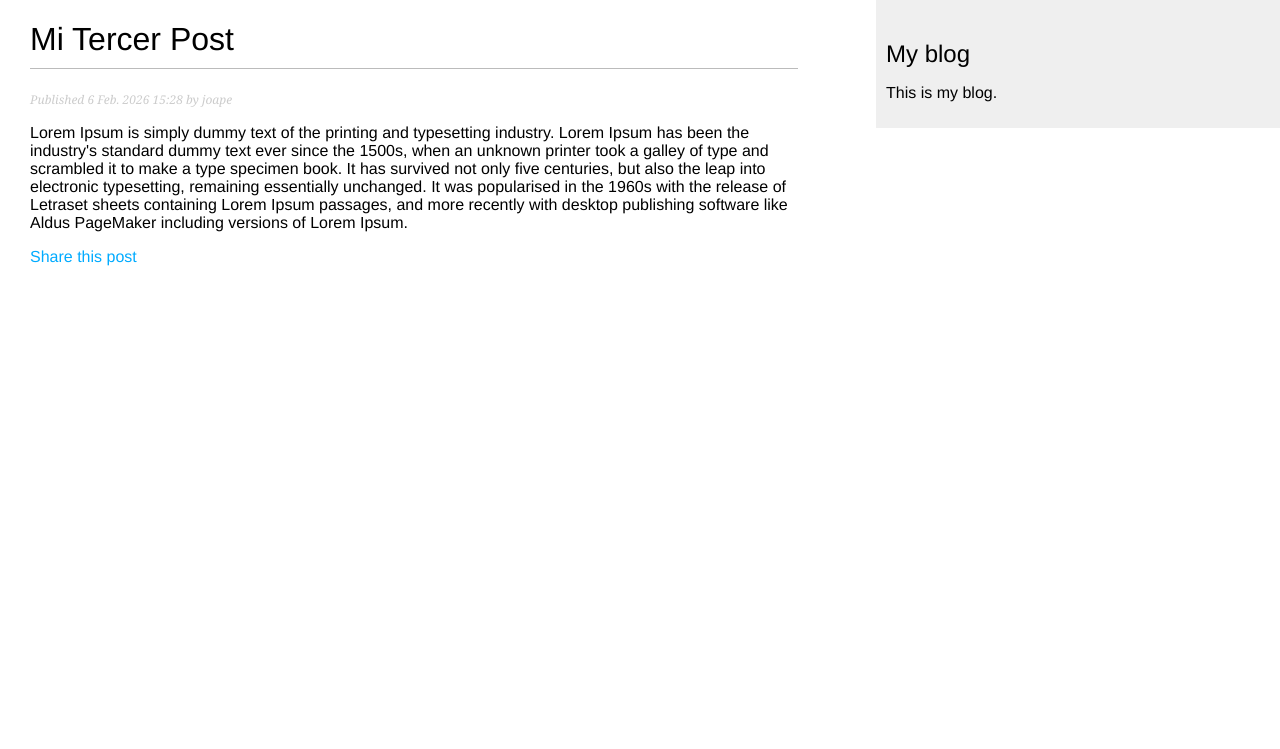
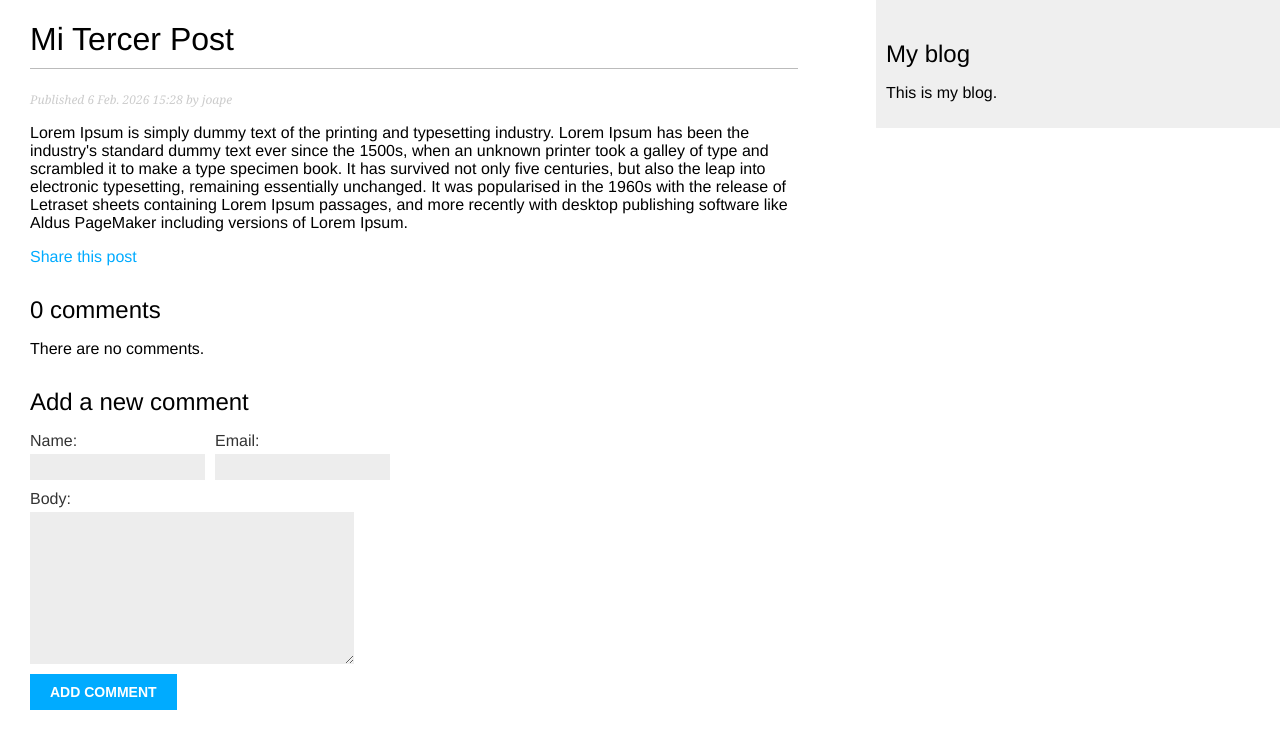
Before and after one commit to joape/MyBlog, a Django app: a page that uses blog/templates/blog/post/detail.html in a window 1280 px wide. Shown: the top 749 px of the page. Run offline with Django 5.2, Linux system fonts and the light colour scheme; data comes from the database, SQL or seed files in the repository; both versions use the stored data as it was after the commit.

Commit message:
capitulo2_completo

```diff
--- a/blog/forms.py
+++ b/blog/forms.py
@@ -1,4 +1,5 @@
 from django import forms
+from .models import Comment
 
 class EmailPostForm(forms.Form):
     name = forms.CharField(max_length=25)
@@ -8,3 +9,21 @@ class EmailPostForm(forms.Form):
         required=False,
         widget=forms.Textarea
     )
+
+class CommentBoundField(forms.BoundField):
+
+    comment_class = "comment"
+
+    def css_classes(self, extra_classes=None):
+        result = super().css_classes(extra_classes)
+        if self.comment_class not in result:
+            result += f" {self.comment_class}"
+        return result
+
+class CommentForm(forms.ModelForm):
+
+    bound_field_class = CommentBoundField
+
+    class Meta:
+        model = Comment
+        fields = ('name', 'email', 'body')
--- a/blog/models.py
+++ b/blog/models.py
@@ -9,7 +9,6 @@ class PublishedManager(models.Manager): #un administrador personalizado que se u
         return (
             super().get_queryset().filter(status=Post.Status.PUBLISHED)
         )
-
 
 class Post(models.Model):
     class Status(models.TextChoices):
@@ -60,3 +59,22 @@ class FavouritePost(models.Model):
         on_delete=models.CASCADE
     )
     created = models.DateTimeField(auto_now_add=True)
+
+class Comment(models.Model):
+    post = models.ForeignKey(
+        Post,
+        on_delete=models.CASCADE,
+        related_name='comments'
+    ) #un campo de clave foránea que se utiliza para establecer una relación entre el modelo Comment y el modelo Post. Esto permite asociar cada comentario con un post específico. El argumento on_delete=models.CASCADE indica que si un post es eliminado, todos los comentarios asociados a ese post también serán eliminados. El argumento related_name='comments' permite acceder a los comentarios de un post utilizando la sintaxis post.comments.
+    name = models.CharField(max_length=80) #un campo de texto que se utiliza para almacenar el nombre del autor del comentario.
+    email = models.EmailField() #un campo de correo electrónico que se utiliza para almacenar la dirección de correo electrónico del autor del comentario.
+    body = models.TextField() #un campo de texto que se utiliza para almacenar el contenido del comentario.
+    created = models.DateTimeField(auto_now_add=True) #un campo de fecha y hora que se utiliza para almacenar la fecha y hora de creación del comentario. El valor se establece automáticamente en la fecha y hora actual cuando se crea un nuevo comentario, gracias a auto_now_add=True.
+    updated = models.DateTimeField(auto_now=True) #un campo de fecha y hora que se utiliza para almacenar la fecha y hora de la última actualización del comentario. El valor se actualiza automáticamente cada vez que se guarda el comentario, gracias a auto_now=True.
+    active = models.BooleanField(default=True) #un campo booleano que se utiliza para indicar si el comentario está activo o no. El valor predeterminado es True, lo que significa que los comentarios estarán activos por defecto.
+
+    class Meta:
+        ordering = ('created',) #especifica el orden predeterminado de los objetos Comment cuando se consultan desde la base de datos. En este caso, se ordenarán por la fecha de creación en orden ascendente (de más antiguo a más reciente).
+
+    def __str__(self):
+        return f'Comment by {self.name} on {self.post}'
--- a/blog/templates/blog/post/detail.html
+++ b/blog/templates/blog/post/detail.html
@@ -11,4 +11,21 @@
             Share this post
         </a>
     </p>
+    {% with comments.count as total_comments %}
+        <h2>
+        {{ total_comments }} comment{{ total_comments|pluralize }}
+        </h2>
+    {% endwith %}
+    {% for comment in comments %}
+        <div class="comment">
+            <p class="info">
+                Comment {{ forloop.counter }} by {{ comment.name }}
+                {{ comment.created }}
+            </p>
+            {{ comment.body|linebreaks }}
+        </div>
+    {% empty %}
+        <p>There are no comments.</p>
+    {% endfor %}
+    {% include "blog/post/includes/comment_form.html" %}
 {% endblock %}
--- /dev/null
+++ b/blog/templates/blog/post/includes/comment_form.html
@@ -0,0 +1,12 @@
+<h2>Add a new comment</h2>
+<form action="{% url "blog:post_comment" post.id %}" method="post">
+    <div class="left">
+        {{ form.name.as_field_group }}
+    </div>
+    <div class="left">
+        {{ form.email.as_field_group }}
+    </div>
+    {{ form.body.as_field_group }}
+    {% csrf_token %}
+    <p><input type="submit" value="Add comment"></p>
+</form>
--- a/blog/urls.py
+++ b/blog/urls.py
@@ -9,4 +9,5 @@ urlpatterns = [
     path('', views.PostListView.as_view(), name='post_list'),
     path('<int:year>/<int:month>/<int:day>/<slug:post>/', views.post_detail, name='post_detail'),
     path('<int:post_id>/share/', views.post_share, name='post_share'),
+    path('<int:post_id>/comment/', views.post_comment, name='post_comment'),
 ]
--- a/blog/views.py
+++ b/blog/views.py
@@ -2,9 +2,10 @@ from django.core.paginator import Paginator, EmptyPage
 from django.core.mail import send_mail
 from django.shortcuts import render, get_object_or_404
 from django.views.generic import ListView
+from django.views.decorators.http import require_POST
 #from django.http import Http404
 from .models import Post
-from .forms import EmailPostForm
+from .forms import EmailPostForm, CommentForm
 
 
 # Create your views here.
@@ -35,7 +36,16 @@ def post_list(request):
 
 def post_detail(request, year, month, day, post):
     post = get_object_or_404(Post, status=Post.Status.PUBLISHED, slug=post, publish__year=year, publish__month=month, publish__day=day)
-    return render(request, 'blog/post/detail.html', {'post': post})
+
+     #List of active comments for this post
+    comments = post.comments.filter(active=True)
+    # Form for users to comment
+    form = CommentForm()
+
+    return render(request, 'blog/post/detail.html', {'post': post, 'comments': comments, 'form': form}
+    )
+
+
 
 def post_share(request, post_id):
     # Retrieve post by id
@@ -75,3 +85,30 @@ def post_share(request, post_id):
         form = EmailPostForm()
     return render(request, 'blog/post/share.html',{'post': post,'form': form, 'sent': sent}
     )
+
+@require_POST
+def post_comment(request, post_id):
+    post = get_object_or_404(
+        Post,
+        id=post_id,
+        status=Post.Status.PUBLISHED
+    )
+    comment = None
+    # A comment was posted
+    form = CommentForm(data=request.POST)
+    if form.is_valid():
+        # Create a Comment object without saving it to the database
+        comment = form.save(commit=False)
+        # Assign the post to the comment
+        comment.post = post
+        # Save the comment to the database
+        comment.save()
+    return render(
+        request,
+        'blog/post/comment.html',
+        {
+            'post': post,
+            'form': form,
+            'comment': comment
+        }
+    )
```
Also changed, not shown: blog/admin.py (+7 -1 lines), blog/templates/blog/post/comment.html (added, +10 -0 lines), blog/migrations/0003_comment.py (added), myblog.sqlite3.
